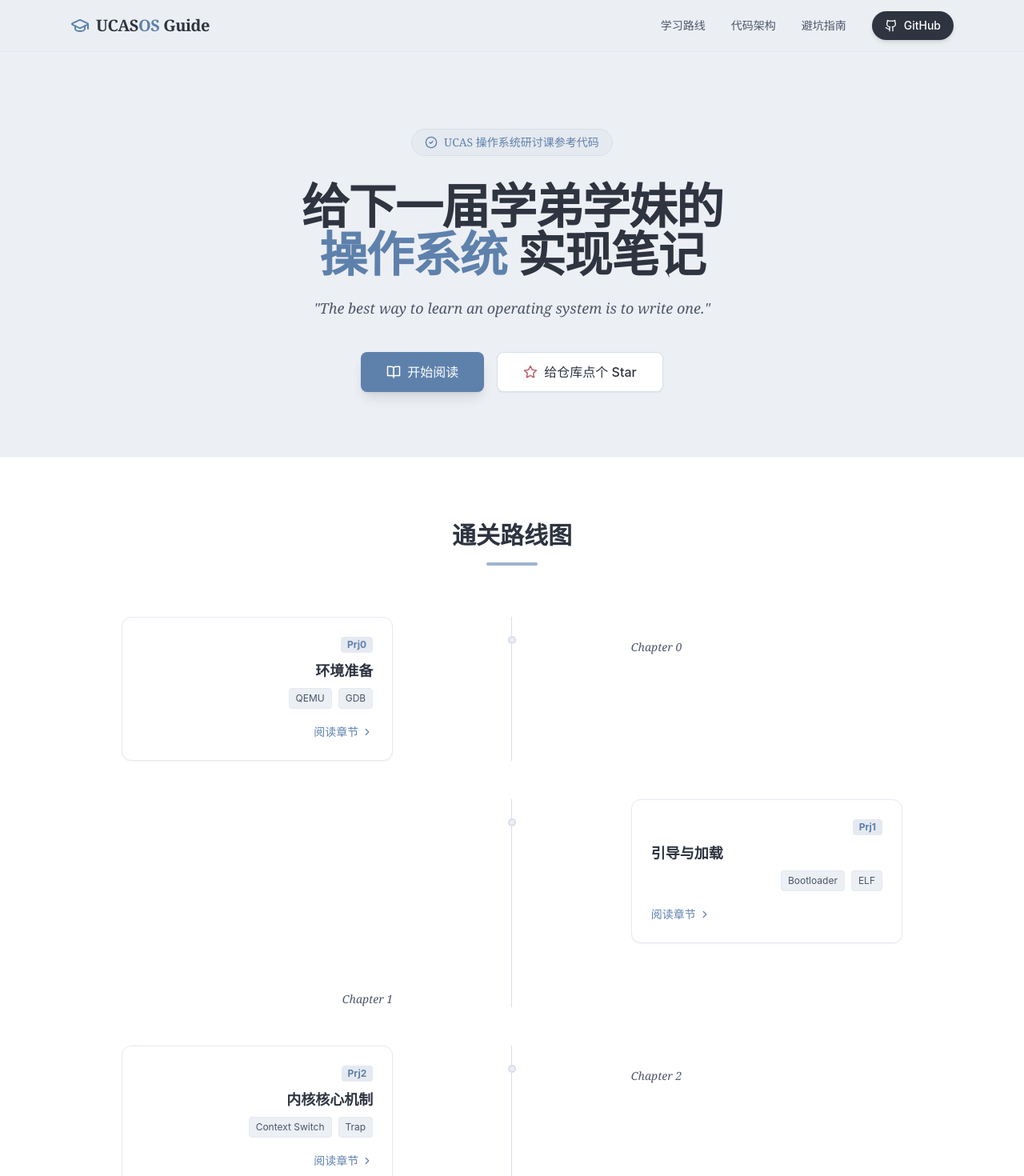
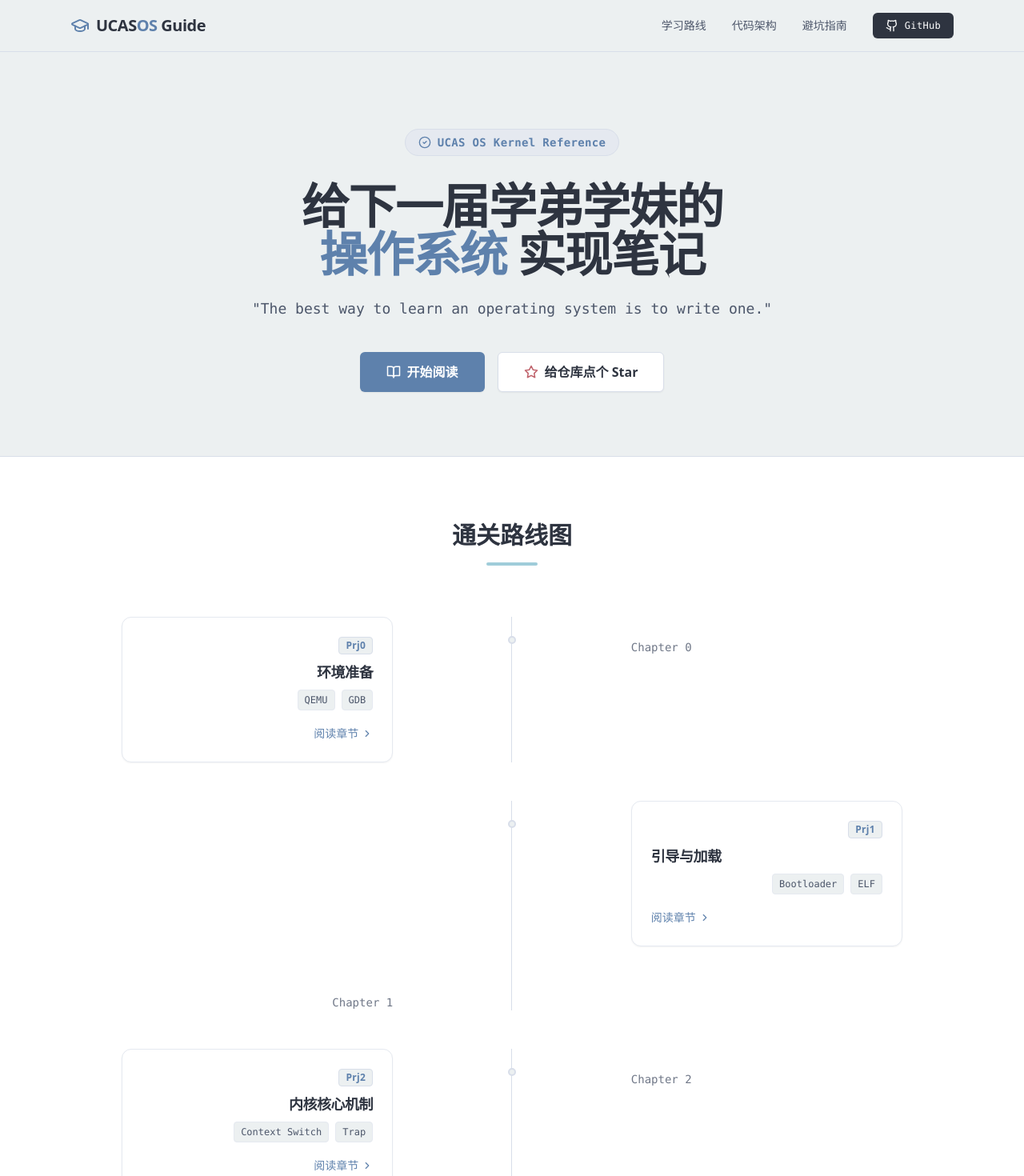
Before and after one commit to suiqingying/ucas-os-kernel, a React (Vite) app in the folder website/: page /#/ in a window 1280 px wide. Shown: the top 1470 px of the page at 80% size. Built offline with nearby package versions, Linux system fonts and the light colour scheme; the HTML template or start-up script is replaced by a standard one.

Commit message:
fix: implement smooth scroll and apply strict nord theme

```diff
--- a/website/src/components/Home.jsx
+++ b/website/src/components/Home.jsx
@@ -8,25 +8,25 @@ import {
 
 const TimelineItem = ({ phase, title, tags, link, index }) => (
   <div className="relative pl-8 md:pl-0 md:grid md:grid-cols-5 md:gap-8 group">
-    {/* Line */}
-    <div className="absolute left-0 top-0 bottom-0 w-px bg-[#d8dee9] md:left-1/2 md:-ml-px group-hover:bg-[#5e81ac] transition-colors"></div>
+    {/* Line - Cold Grey */}
+    <div className="absolute left-0 top-0 bottom-0 w-px bg-[#D8DEE9] md:left-1/2 md:-ml-px group-hover:bg-[#5E81AC] transition-colors"></div>
 
-    {/* Dot */}
-    <div className="absolute left-[-4px] top-6 w-2.5 h-2.5 rounded-full bg-[#eceff4] border-2 border-[#d8dee9] md:left-1/2 md:-ml-[5px] group-hover:border-[#5e81ac] group-hover:scale-125 transition-all"></div>
+    {/* Dot - Matte Finish */}
+    <div className="absolute left-[-4px] top-6 w-2.5 h-2.5 rounded-full bg-[#ECF0F1] border-2 border-[#D8DEE9] md:left-1/2 md:-ml-[5px] group-hover:border-[#5E81AC] group-hover:scale-125 transition-all"></div>
 
     {/* Content */}
     <div className={`mb-10 md:mb-0 md:col-span-2 ${index % 2 === 0 ? 'md:text-right md:pr-8' : 'md:col-start-4 md:pl-8'}`}>
-      <Link to={link} className="block bg-white p-6 rounded-xl border border-[#e5e9f0] shadow-sm hover:shadow-lg hover:border-[#81a1c1] transition-all group-hover:-translate-y-1">
+      <Link to={link} className="block bg-white p-6 rounded-xl border border-[#E5E9F0] shadow-sm hover:shadow-md hover:border-[#81A1C1] transition-all group-hover:-translate-y-1">
         <div className="flex items-center gap-2 mb-2 md:justify-end justify-start">
-           <span className="text-xs font-bold text-[#5e81ac] bg-[#e5e9f0] px-2 py-0.5 rounded">{phase}</span>
+           <span className="text-xs font-bold text-[#5E81AC] bg-[#ECF0F1] px-2 py-0.5 rounded border border-[#D8DEE9] tracking-wide">{phase}</span>
         </div>
-        <h3 className="text-lg font-bold text-[#2e3440] mb-2 font-serif">{title}</h3>
+        <h3 className="text-lg font-bold text-[#2E3440] mb-2 font-sans tracking-tight">{title}</h3>
         <div className="flex flex-wrap gap-2 mb-4 md:justify-end justify-start">
           {tags.map((tag, i) => (
-            <span key={i} className="text-xs text-[#4c566a] bg-[#eceff4] px-2 py-1 rounded border border-[#e5e9f0]">{tag}</span>
+            <span key={i} className="text-xs text-[#4C566A] bg-[#ECF0F1] px-2 py-1 rounded border border-[#E5E9F0] font-mono">{tag}</span>
           ))}
         </div>
-        <div className="inline-flex items-center text-sm text-[#5e81ac] font-medium hover:text-[#81a1c1] transition-colors">
+        <div className="inline-flex items-center text-sm text-[#5E81AC] font-medium hover:text-[#81A1C1] transition-colors">
           阅读章节 <ChevronRight size={14} className="ml-1" />
         </div>
       </Link>
@@ -34,7 +34,7 @@ const TimelineItem = ({ phase, title, tags, link, index }) => (
 
     {/* Date/Meta */}
     <div className={`hidden md:block md:col-span-2 pt-7 ${index % 2 === 0 ? 'md:col-start-4 md:pl-8 text-left' : 'md:text-right md:pr-8'}`}>
-      <div className="text-[#4c566a] text-sm font-medium italic font-serif">Chapter {index}</div>
+      <div className="text-[#4C566A] text-sm font-medium font-mono opacity-80">Chapter {index}</div>
     </div>
   </div>
 );
@@ -45,24 +45,24 @@ const FileTreeItem = ({ name, type = 'file', children, description, level = 0 })
   const toggle = () => setIsOpen(!isOpen);
 
   return (
-    <div className="select-none text-sm font-mono">
+    <div className="select-none text-sm font-mono text-[#4C566A]">
       <div
-        className={`flex items-center py-1.5 px-4 hover:bg-[#e5e9f0] cursor-pointer transition-colors border-l-2 ${isOpen ? 'border-[#5e81ac] bg-[#eceff4]' : 'border-transparent'}`}
+        className={`flex items-center py-1.5 px-4 hover:bg-[#E5E9F0] cursor-pointer transition-colors border-l-2 ${isOpen ? 'border-[#5E81AC] bg-[#ECF0F1]' : 'border-transparent'}`}
         style={{ paddingLeft: level === 0 ? '1rem' : paddingLeft }}
         onClick={toggle}
       >
         <span className="mr-2">
           {type === 'folder' ? (
-            isOpen ? <FolderOpen size={16} className="text-[#5e81ac]" /> : <Folder size={16} className="text-[#5e81ac]" />
+            isOpen ? <FolderOpen size={16} className="text-[#88C0D0]" /> : <Folder size={16} className="text-[#88C0D0]" />
           ) : (
-            <FileText size={16} className="text-[#4c566a]" />
+            <FileText size={16} className="text-[#D8DEE9]" />
           )}
         </span>
-        <span className={` ${type === 'folder' ? 'text-[#2e3440] font-bold' : 'text-[#4c566a]'}`}>
+        <span className={` ${type === 'folder' ? 'text-[#2E3440] font-bold' : 'text-[#4C566A]'}`}>
           {name}
         </span>
         {description && (
-          <span className="ml-auto text-xs text-[#99aab9] italic hidden sm:block truncate max-w-[200px] font-serif">
+          <span className="ml-auto text-xs text-[#99AAB9] italic hidden sm:block truncate max-w-[200px] font-sans">
             // {description}
           </span>
         )}
@@ -77,15 +77,15 @@ const FileTreeItem = ({ name, type = 'file', children, description, level = 0 })
 };
 
 const NoteCard = ({ title, points }) => (
-  <div className="p-6 rounded-lg bg-[#fff] border border-[#e5e9f0] shadow-sm h-full hover:border-[#81a1c1] transition-colors">
-    <div className="flex items-center gap-2 mb-4 font-bold text-lg font-serif text-[#2e3440]">
-      <Coffee className="text-[#bf616a]" size={20} />
+  <div className="p-6 rounded-lg bg-white border border-[#E5E9F0] shadow-sm h-full hover:border-[#81A1C1] transition-colors">
+    <div className="flex items-center gap-2 mb-4 font-bold text-lg font-sans text-[#2E3440]">
+      <Coffee className="text-[#B48EAD]" size={20} />
       {title}
     </div>
     <ul className="space-y-3">
       {points.map((point, idx) => (
-        <li key={idx} className="flex gap-3 text-sm leading-relaxed text-[#4c566a] font-serif">
-           <span className="mt-2 w-1.5 h-1.5 rounded-full bg-[#a3be8c] shrink-0" />
+        <li key={idx} className="flex gap-3 text-sm leading-relaxed text-[#4C566A]">
+           <span className="mt-2 w-1.5 h-1.5 rounded-full bg-[#A3BE8C] shrink-0" />
            <span>{point}</span>
         </li>
       ))}
@@ -94,25 +94,10 @@ const NoteCard = ({ title, points }) => (
 );
 
 export default function Home() {
-  const [notes, setNotes] = useState([]);
-
-  useEffect(() => {
-    fetch('./notes-index.json')
-      .then(res => res.json())
-      .then(data => setNotes(data))
-      .catch(console.error);
-  }, []);
-
-  const getLink = (index) => {
-    if (notes.length > index) return `/read/${notes[index].id}`;
-    return '#';
-  };
-
   const scrollToSection = (id, e) => {
     e.preventDefault();
     const element = document.getElementById(id);
     if (element) {
-      // Offset for sticky header
       const headerOffset = 80;
       const elementPosition = element.getBoundingClientRect().top;
       const offsetPosition = elementPosition + window.pageYOffset - headerOffset;
@@ -121,26 +106,24 @@ export default function Home() {
         top: offsetPosition,
         behavior: "smooth"
       });
-
-      // Update hash without jumping
       window.history.pushState(null, null, `#${id}`);
     }
   };
 
   return (
-    <div className="min-h-screen bg-[#eceff4] text-[#2e3440]">
-      {/* Header */}
-      <header className="bg-[#eceff4]/90 backdrop-blur border-b border-[#e5e9f0] sticky top-0 z-50">
+    <div className="min-h-screen bg-[#ECF0F1] text-[#2E3440] font-sans">
+      {/* Header - Matte White */}
+      <header className="bg-[#ECF0F1]/95 backdrop-blur border-b border-[#D8DEE9] sticky top-0 z-50">
         <div className="max-w-6xl mx-auto px-6 h-16 flex items-center justify-between">
-          <Link to="/" className="flex items-center gap-2 font-bold text-xl text-[#2e3440] tracking-tight font-serif">
-            <GraduationCap className="text-[#5e81ac]" />
-            <span>UCAS<span className="text-[#5e81ac]">OS</span> Guide</span>
+          <Link to="/" className="flex items-center gap-2 font-bold text-xl text-[#2E3440] tracking-tight hover:opacity-80 transition-opacity">
+            <GraduationCap className="text-[#5E81AC]" />
+            <span>UCAS<span className="text-[#5E81AC]">OS</span> Guide</span>
           </Link>
-          <div className="hidden md:flex items-center gap-8 text-sm font-medium text-[#4c566a]">
-            <a href="#roadmap" onClick={(e) => scrollToSection('roadmap', e)} className="hover:text-[#5e81ac] transition-colors cursor-pointer">学习路线</a>
-            <a href="#structure" onClick={(e) => scrollToSection('structure', e)} className="hover:text-[#5e81ac] transition-colors cursor-pointer">代码架构</a>
-            <a href="#tips" onClick={(e) => scrollToSection('tips', e)} className="hover:text-[#5e81ac] transition-colors cursor-pointer">避坑指南</a>
-            <a href="https://github.com/suiqingying/ucas-os-kernel" target="_blank" rel="noreferrer" className="flex items-center gap-2 bg-[#2e3440] hover:bg-[#3b4252] text-white px-4 py-2 rounded-full transition-all shadow-md">
+          <div className="hidden md:flex items-center gap-8 text-sm font-medium text-[#4C566A]">
+            <a href="#roadmap" onClick={(e) => scrollToSection('roadmap', e)} className="hover:text-[#5E81AC] transition-colors cursor-pointer">学习路线</a>
+            <a href="#structure" onClick={(e) => scrollToSection('structure', e)} className="hover:text-[#5E81ac] transition-colors cursor-pointer">代码架构</a>
+            <a href="#tips" onClick={(e) => scrollToSection('tips', e)} className="hover:text-[#5E81ac] transition-colors cursor-pointer">避坑指南</a>
+            <a href="https://github.com/suiqingying/ucas-os-kernel" target="_blank" rel="noreferrer" className="flex items-center gap-2 bg-[#2E3440] hover:bg-[#3B4252] text-white px-4 py-2 rounded-md transition-all shadow-sm font-mono text-xs tracking-wide">
               <Github size={16} />
               <span>GitHub</span>
             </a>
@@ -150,83 +133,82 @@ export default function Home() {
 
       {/* Hero */}
       <section className="relative pt-24 pb-20 overflow-hidden text-center px-4">
-         <div className="inline-flex items-center gap-2 px-4 py-1.5 rounded-full bg-[#e5e9f0] border border-[#d8dee9] text-[#5e81ac] text-sm font-medium mb-8 font-serif">
+         <div className="inline-flex items-center gap-2 px-4 py-1.5 rounded-full bg-[#E5E9F0] border border-[#D8DEE9] text-[#5E81AC] text-sm font-bold mb-8 tracking-wide font-mono">
             <CheckCircle2 size={16} />
-            UCAS 操作系统研讨课参考代码
+            UCAS OS Kernel Reference
           </div>
 
-          <h1 className="text-4xl md:text-6xl font-bold text-[#2e3440] tracking-tight mb-6 font-serif">
+          <h1 className="text-4xl md:text-6xl font-bold text-[#2E3440] tracking-tight mb-6">
             给下一届学弟学妹的 <br className="hidden md:block" />
-            <span className="text-[#5e81ac]">操作系统</span> 实现笔记
+            <span className="text-[#5E81AC]">操作系统</span> 实现笔记
           </h1>
 
-          <p className="max-w-2xl mx-auto text-lg text-[#4c566a] mb-10 leading-relaxed font-serif italic">
+          <p className="max-w-2xl mx-auto text-lg text-[#4C566A] mb-10 leading-relaxed font-mono">
             "The best way to learn an operating system is to write one."
           </p>
 
           <div className="flex flex-col sm:flex-row justify-center gap-4">
-             {/* Start Reading Button -> Scrolls to Roadmap */}
-             <button onClick={(e) => scrollToSection('roadmap', e)} className="px-8 py-3 bg-[#5e81ac] hover:bg-[#81a1c1] text-white rounded-lg font-medium shadow-lg hover:shadow-xl transition-all flex items-center justify-center gap-2 cursor-pointer">
+             <button onClick={(e) => scrollToSection('roadmap', e)} className="px-8 py-3 bg-[#5E81AC] hover:bg-[#81A1C1] text-white rounded-md font-bold shadow-sm hover:shadow-md transition-all flex items-center justify-center gap-2 cursor-pointer border border-transparent">
                <BookOpen size={18} /> 开始阅读
              </button>
-             <a href="https://github.com/suiqingying/ucas-os-kernel" target="_blank" rel="noreferrer" className="px-8 py-3 bg-white hover:bg-[#e5e9f0] text-[#2e3440] border border-[#d8dee9] rounded-lg font-medium shadow-sm hover:shadow-md transition-all flex items-center justify-center gap-2">
-               <Star size={18} className="text-[#bf616a]" /> 给仓库点个 Star
+             <a href="https://github.com/suiqingying/ucas-os-kernel" target="_blank" rel="noreferrer" className="px-8 py-3 bg-white hover:bg-[#E5E9F0] text-[#2E3440] border border-[#D8DEE9] rounded-md font-bold shadow-sm hover:shadow-md transition-all flex items-center justify-center gap-2">
+               <Star size={18} className="text-[#BF616A]" /> 给仓库点个 Star
              </a>
           </div>
       </section>
 
       {/* Roadmap */}
-      <section id="roadmap" className="py-20 bg-white border-y border-[#e5e9f0]">
+      <section id="roadmap" className="py-20 bg-white border-y border-[#D8DEE9]">
         <div className="max-w-5xl mx-auto px-6">
           <div className="text-center mb-16">
-            <h2 className="text-3xl font-bold text-[#2e3440] mb-4 font-serif">通关路线图</h2>
-            <div className="h-1 w-16 bg-[#5e81ac] mx-auto rounded-full opacity-60"></div>
+            <h2 className="text-3xl font-bold text-[#2E3440] mb-4">通关路线图</h2>
+            <div className="h-1 w-16 bg-[#88C0D0] mx-auto rounded-full opacity-80"></div>
           </div>
 
           <div className="relative">
              <div className="space-y-12">
-              <TimelineItem phase="Prj0" title="环境准备" tags={['QEMU', 'GDB']} link={getLink(0)} index={0} />
-              <TimelineItem phase="Prj1" title="引导与加载" tags={['Bootloader', 'ELF']} link={getLink(1)} index={1} />
-              <TimelineItem phase="Prj2" title="内核核心机制" tags={['Context Switch', 'Trap']} link={getLink(2)} index={2} />
-              <TimelineItem phase="Prj3" title="进程与调度" tags={['PCB', 'Scheduler']} link={getLink(3)} index={3} />
-              <TimelineItem phase="Prj4" title="虚拟内存" tags={['Sv39', 'Page Table']} link={getLink(4)} index={4} />
-              <TimelineItem phase="Prj5" title="网络驱动" tags={['E1000', 'TCP/IP']} link={getLink(5)} index={5} />
+              <TimelineItem phase="Prj0" title="环境准备" tags={['QEMU', 'GDB']} link={`/read/page-00`} index={0} />
+              <TimelineItem phase="Prj1" title="引导与加载" tags={['Bootloader', 'ELF']} link={`/read/page-01`} index={1} />
+              <TimelineItem phase="Prj2" title="内核核心机制" tags={['Context Switch', 'Trap']} link={`/read/page-02`} index={2} />
+              <TimelineItem phase="Prj3" title="进程与调度" tags={['PCB', 'Scheduler']} link={`/read/page-03`} index={3} />
+              <TimelineItem phase="Prj4" title="虚拟内存" tags={['Sv39', 'Page Table']} link={`/read/page-04`} index={4} />
+              <TimelineItem phase="Prj5" title="网络驱动" tags={['E1000', 'TCP/IP']} link={`/read/page-05`} index={5} />
              </div>
           </div>
         </div>
       </section>
 
       {/* Structure */}
-      <section id="structure" className="py-20 bg-[#eceff4]">
+      <section id="structure" className="py-20 bg-[#ECF0F1]">
          <div className="max-w-6xl mx-auto px-6 grid md:grid-cols-2 gap-16 items-start">
              <div className="sticky top-24">
-                <h2 className="text-3xl font-bold text-[#2e3440] mb-6 font-serif">代码架构全景</h2>
-                <p className="text-[#4c566a] mb-8 leading-relaxed font-serif">
+                <h2 className="text-3xl font-bold text-[#2E3440] mb-6">代码架构全景</h2>
+                <p className="text-[#4C566A] mb-8 leading-relaxed">
                   为了方便阅读，我将 Prj5 版本的内核分为核心层、驱动层和架构相关层。合理的目录结构是减少 Bug 的第一步。
                 </p>
                 <div className="space-y-4">
-                   <div className="p-4 bg-white rounded-lg border border-[#e5e9f0] shadow-sm flex gap-4">
-                      <div className="mt-1 text-[#bf616a]"><Play size={20}/></div>
+                   <div className="p-4 bg-white rounded-lg border border-[#D8DEE9] shadow-sm flex gap-4">
+                      <div className="mt-1 text-[#BF616A]"><Play size={20}/></div>
                       <div>
-                        <h4 className="font-bold text-[#2e3440]">init (启动)</h4>
-                        <p className="text-sm text-[#4c566a]">操作系统的入口，main.c 所在地。</p>
+                        <h4 className="font-bold text-[#2E3440]">init (启动)</h4>
+                        <p className="text-sm text-[#4C566A]">操作系统的入口，main.c 所在地。</p>
                       </div>
                    </div>
-                   <div className="p-4 bg-white rounded-lg border border-[#e5e9f0] shadow-sm flex gap-4">
-                      <div className="mt-1 text-[#5e81ac]"><Layers size={20}/></div>
+                   <div className="p-4 bg-white rounded-lg border border-[#D8DEE9] shadow-sm flex gap-4">
+                      <div className="mt-1 text-[#5E81AC]"><Layers size={20}/></div>
                       <div>
-                        <h4 className="font-bold text-[#2e3440]">kernel (核心)</h4>
-                        <p className="text-sm text-[#4c566a]">调度 (sched), 内存 (mm), 系统调用 (syscall)。</p>
+                        <h4 className="font-bold text-[#2E3440]">kernel (核心)</h4>
+                        <p className="text-sm text-[#4C566A]">调度 (sched), 内存 (mm), 系统调用 (syscall)。</p>
                       </div>
                    </div>
                 </div>
              </div>
 
-             <div className="bg-white rounded-xl border border-[#e5e9f0] shadow-lg p-2 overflow-hidden">
-                <div className="p-2 border-b border-[#e5e9f0] mb-2 flex gap-1.5 opacity-50 px-4">
-                   <div className="w-2.5 h-2.5 rounded-full bg-[#d8dee9]"></div>
-                   <div className="w-2.5 h-2.5 rounded-full bg-[#d8dee9]"></div>
-                   <div className="w-2.5 h-2.5 rounded-full bg-[#d8dee9]"></div>
+             <div className="bg-white rounded-lg border border-[#D8DEE9] shadow-sm p-2 overflow-hidden">
+                <div className="p-2 border-b border-[#E5E9F0] mb-2 flex gap-1.5 opacity-50 px-4">
+                   <div className="w-2.5 h-2.5 rounded-full bg-[#D8DEE9]"></div>
+                   <div className="w-2.5 h-2.5 rounded-full bg-[#D8DEE9]"></div>
+                   <div className="w-2.5 h-2.5 rounded-full bg-[#D8DEE9]"></div>
                 </div>
                 <div className="overflow-y-auto max-h-[500px] custom-scrollbar">
                    <FileTreeItem name="ucas-os-kernel" type="folder">
@@ -250,11 +232,11 @@ export default function Home() {
       </section>
 
       {/* Advice */}
-      <section id="tips" className="py-20 bg-white border-t border-[#e5e9f0]">
+      <section id="tips" className="py-20 bg-white border-t border-[#D8DEE9]">
          <div className="max-w-5xl mx-auto px-6">
             <div className="text-center mb-16">
-               <h2 className="text-3xl font-bold text-[#2e3440] mb-4 font-serif">学长的碎碎念</h2>
-               <div className="h-1 w-16 bg-[#a3be8c] mx-auto rounded-full opacity-80"></div>
+               <h2 className="text-3xl font-bold text-[#2E3440] mb-4">学长的碎碎念</h2>
+               <div className="h-1 w-16 bg-[#A3BE8C] mx-auto rounded-full opacity-80"></div>
             </div>
 
             <div className="grid md:grid-cols-2 gap-8">
@@ -273,11 +255,11 @@ export default function Home() {
       </section>
 
       {/* Footer */}
-      <footer className="py-12 bg-[#eceff4] border-t border-[#e5e9f0] text-center">
-         <div className="flex items-center justify-center gap-2 mb-4 text-[#2e3440] font-bold text-lg font-serif">
-           <GraduationCap className="text-[#5e81ac]"/> UCAS OS Kernel
+      <footer className="py-12 bg-[#ECF0F1] border-t border-[#D8DEE9] text-center">
+         <div className="flex items-center justify-center gap-2 mb-4 text-[#2E3440] font-bold text-lg">
+           <GraduationCap className="text-[#5E81AC]"/> UCAS OS Kernel
          </div>
-         <p className="text-[#4c566a] text-sm">Designed & Built by Stu</p>
+         <p className="text-[#4C566A] text-sm font-mono">Designed & Built by Stu</p>
       </footer>
     </div>
   );
--- a/website/src/index.css
+++ b/website/src/index.css
@@ -3,30 +3,51 @@
 @tailwind utilities;
 
 :root {
-  font-family: "Merriweather", "Georgia", "Cambria", "Times New Roman", serif;
+  /* Font Family - Prioritizing Sans for "Engineering/Technical" feel */
   font-family: Inter, system-ui, -apple-system, BlinkMacSystemFont, "Segoe UI", Roboto, "Helvetica Neue", Arial, sans-serif;
 
-  /* Nord-inspired Palette */
-  --color-primary: #2e3440;   /* Deep Grey (Text/Headings) */
-  --color-accent: #5e81ac;    /* Blue (Links/Borders/Active) */
-  --color-accent-hover: #81a1c1; /* Lighter Blue */
-  --color-success: #a3be8c;   /* Green (Success/Decorations) */
-  --color-danger: #bf616a;    /* Red (Highlights/Warnings) */
-  --color-bg-paper: #eceff4;  /* Light Grey/White (Main Background) - slightly lighter than user's fill for better contrast */
-  --color-bg-sidebar: #e5e9f0; /* Slightly darker than paper for sidebar */
-  --color-box-fill: #ecf0f1;  /* As requested */
-  --color-text-secondary: #4c566a; /* Lighter grey for secondary text */
+  /* Nord Color Palette - Strict Adherence */
+
+  /* Backgrounds */
+  --nord-snow-storm: #ECF0F1;   /* Main Background */
+  --nord-snow-storm-dark: #E5E9F0; /* Sidebar/Card Hover */
+  --nord-polar-night-light: #4C566A; /* Secondary Text */
+  --nord-polar-night: #3B4252;  /* Darker Grey for elements */
+  --nord-polar-night-dark: #2E3440; /* Main Text/Headings - NO PURE BLACK */
+
+  /* Accents */
+  --nord-frost: #5E81AC;        /* Primary Accent (Blue) */
+  --nord-frost-light: #81A1C1;  /* Hover State */
+  --nord-frost-teal: #8FBCBB;   /* Teal accent */
+  --nord-frost-cyan: #88C0D0;   /* Cyan accent */
+
+  /* Aurora (Functional Colors) */
+  --nord-aurora-green: #A3BE8C; /* Success */
+  --nord-aurora-red: #BF616A;   /* Danger/Warning */
+  --nord-aurora-orange: #D08770; /* Warning/Orange */
+  --nord-aurora-yellow: #EBCB8B; /* Yellow */
+  --nord-aurora-magenta: #B48EAD; /* Special/Auxiliary */
+
+  /* Mapping to Functional Variables */
+  --bg-primary: var(--nord-snow-storm);
+  --bg-secondary: var(--nord-snow-storm-dark);
+  --text-primary: var(--nord-polar-night-dark);
+  --text-secondary: var(--nord-polar-night-light);
+  --accent-primary: var(--nord-frost);
+  --accent-hover: var(--nord-frost-light);
+  --border-color: #D8DEE9; /* Matte Grey Border */
 }
 
 body {
   margin: 0;
   min-width: 320px;
   min-height: 100vh;
-  background-color: var(--color-bg-paper);
-  color: var(--color-primary);
+  background-color: var(--bg-primary);
+  color: var(--text-primary);
+  -webkit-font-smoothing: antialiased; /* Matte finish for text */
 }
 
-/* Custom Scrollbar - Nord Style */
+/* Custom Scrollbar - Matte & Cold */
 .custom-scrollbar::-webkit-scrollbar {
   width: 6px;
   height: 6px;
@@ -37,10 +58,15 @@ body {
 }
 
 .custom-scrollbar::-webkit-scrollbar-thumb {
-  background-color: #d8dee9;
-  border-radius: 20px;
+  background-color: #D8DEE9;
+  border-radius: 4px;
 }
 
 .custom-scrollbar::-webkit-scrollbar-thumb:hover {
-  background-color: var(--color-accent);
+  background-color: var(--nord-frost);
 }
+
+/* Utility to force matte look */
+.matte-shadow {
+  box-shadow: 0 4px 6px -1px rgba(46, 52, 64, 0.1), 0 2px 4px -1px rgba(46, 52, 64, 0.06);
+}
```
Also changed, not shown: 5 other files (tests, documents, lock files or other folders).
